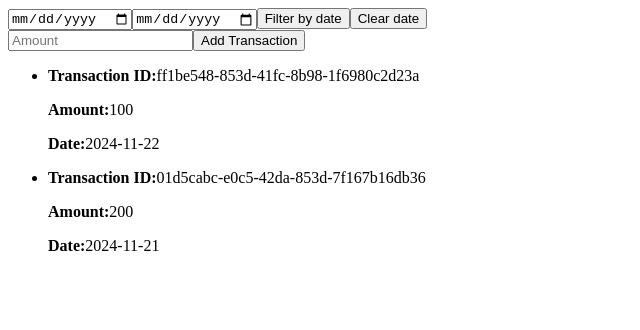
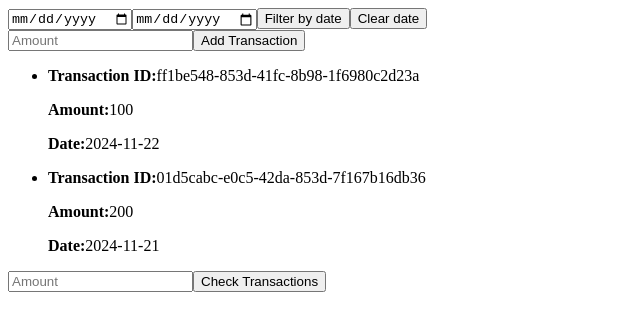
Before and after one commit to lhas-dev/transactions-app, a React (Vite) app: page / in a window 1280 px wide. Shown: the top 330 px of the page, without its empty margins (0-640 px from the left). Built offline with nearby package versions, Linux system fonts and the light colour scheme.

Commit message:
add check transactions form

```diff
--- a/src/App.tsx
+++ b/src/App.tsx
@@ -1,10 +1,11 @@
 import { useEffect, useState } from "react";
+import { v4 as uuid } from "uuid";
 import { Transaction } from "./types";
 import getPastTransactions from "./helpers/getPastTransactions";
 import TransactionsList from "./components/TransactionsList";
-import AddTransactionForm from "./components/AddTransactionForm";
-import SearchForm from "./components/SearchForm";
-import { v4 as uuid } from "uuid";
+import AddTransactionForm from "./components/forms/AddTransactionForm";
+import SearchForm from "./components/forms/SearchForm";
+import CheckTransactionsForm from "./components/forms/CheckTransactionsForm";
 
 export default function App() {
   const [transactions, setTransactions] = useState<Array<Transaction>>([]);
@@ -35,11 +36,16 @@ export default function App() {
     ]);
   };
 
+  const onCheck = () => {
+    console.log("Checking transactions");
+  };
+
   return (
     <div className="App">
       <SearchForm onSubmit={onSearch} />
       <AddTransactionForm onSubmit={onAdd} />
       <TransactionsList transactions={transactions} />
+      <CheckTransactionsForm onSubmit={onCheck} />
     </div>
   );
 }
--- /dev/null
+++ b/src/components/forms/CheckTransactionsForm.tsx
@@ -0,0 +1,29 @@
+import { useState } from "react";
+
+interface CheckTransactionsFormProps {
+  onSubmit: (amount: string) => void;
+}
+
+const CheckTransactionsForm = ({ onSubmit }: CheckTransactionsFormProps) => {
+  const [amount, setAmount] = useState("");
+
+  const handleSubmit = (event: React.FormEvent<HTMLFormElement>) => {
+    event.preventDefault();
+    onSubmit(amount);
+    setAmount("");
+  };
+
+  return (
+    <form onSubmit={handleSubmit}>
+      <input
+        type="number"
+        value={amount}
+        onChange={(event) => setAmount(event.target.value)}
+        placeholder="Amount"
+      />
+      <button type="submit">Check Transactions</button>
+    </form>
+  );
+};
+
+export default CheckTransactionsForm;
```
Also changed, not shown: src/components/forms/AddTransactionForm.tsx (renamed from src/components/AddTransactionForm.tsx), src/components/forms/SearchForm.tsx (renamed from src/components/SearchForm.tsx).
